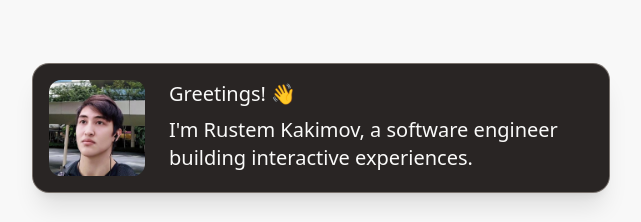
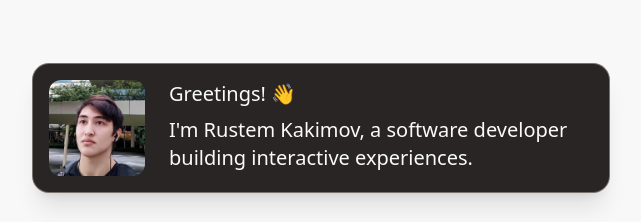
Before and after one commit to ruskakimov/kakimov.com, a Next.js app: page / in a window 1280 px wide. Shown: the top 222 px of the page, without its empty margins (319-960 px from the left). Built offline with nearby package versions, Linux system fonts and the light colour scheme.

Commit message:
Change term

```diff
--- a/components/shell/header.tsx
+++ b/components/shell/header.tsx
@@ -12,7 +12,7 @@ const Header = () => {
             <div>
               <Paragraph>Greetings! 👋</Paragraph>
               <Paragraph>
-                I'm Rustem Kakimov, a software engineer building interactive
+                I'm Rustem Kakimov, a software developer building interactive
                 experiences.
               </Paragraph>
             </div>
```
